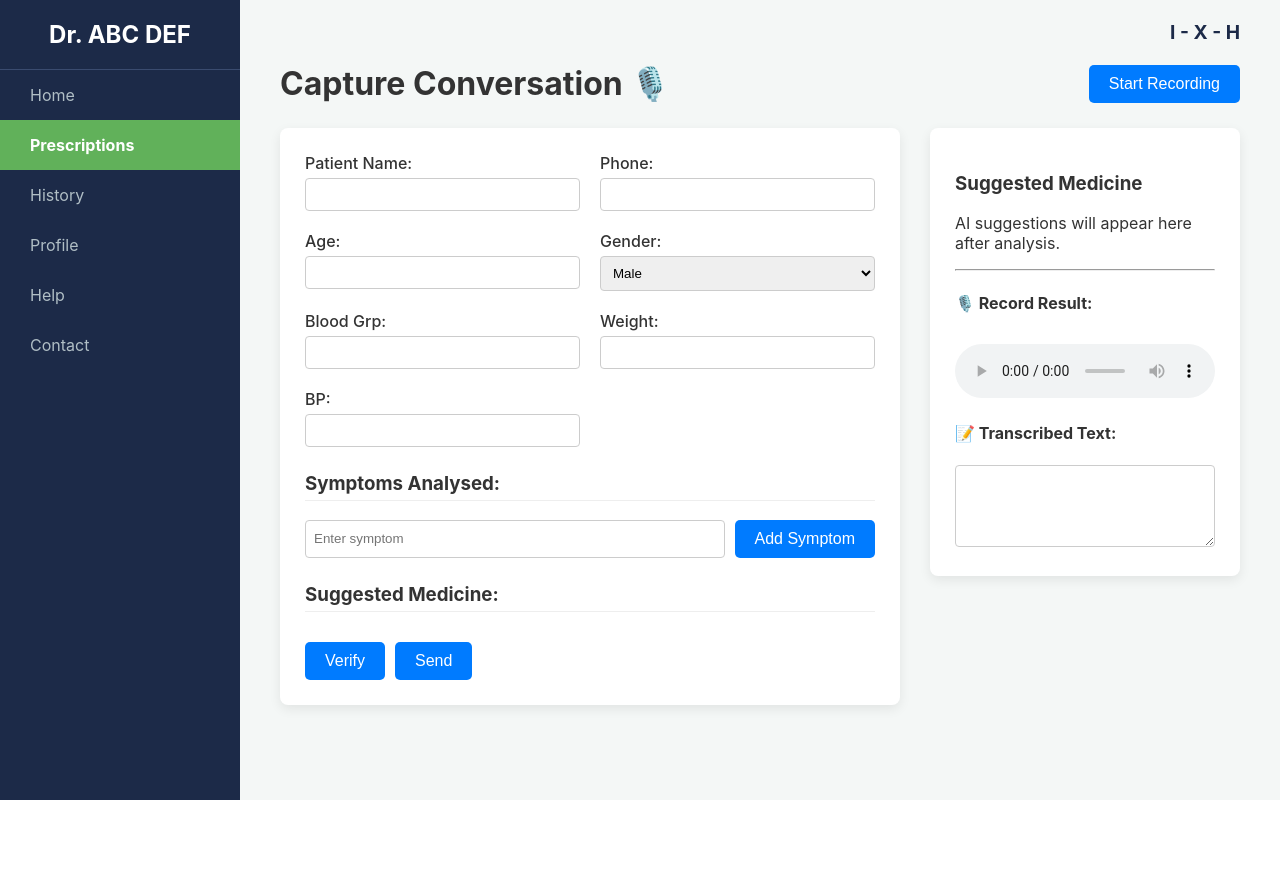
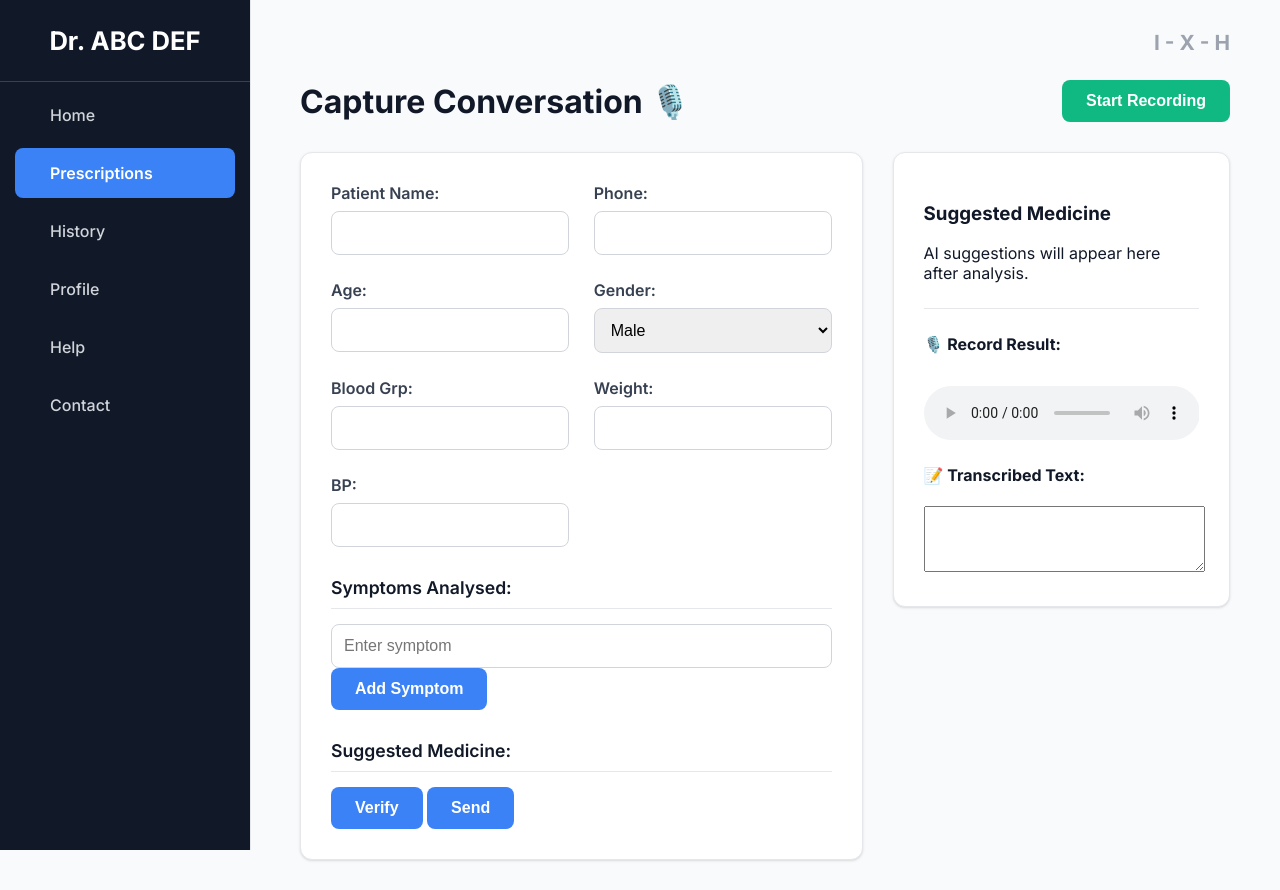
Before and after one commit to projectimaginex-hub/IXH_prescription_analyzer, a Django app: page /prescription/ in a window 1280 px wide. Before the commit the page ends 800 px from the top, so only its background shows below. Run offline with Django 5.2, Linux system fonts and the light colour scheme.

Commit message:
all the backend and some front end

```diff
--- a/static/css/base.css
+++ b/static/css/base.css
@@ -1,143 +1,190 @@
+/* --- Google Font Import --- */
+@import url('https://fonts.googleapis.com/css2?family=Inter:wght@400;500;600;700&display=swap');
+
 /* --- General Body and Font Styling --- */
 body {
-    font-family: -apple-system, BlinkMacSystemFont, "Segoe UI", Roboto, "Helvetica Neue", Arial, sans-serif;
+    font-family: 'Inter', -apple-system, BlinkMacSystemFont, "Segoe UI", Roboto, "Helvetica Neue", Arial, sans-serif;
     margin: 0;
-    background-color: #f4f7f6;
+    background-color: #f9fafb; /* Very light grey background */
     display: flex;
-    color: #333;
+    color: #111827; /* Near-black for high contrast */
+    -webkit-font-smoothing: antialiased;
+    -moz-osx-font-smoothing: grayscale;
 }
 
 /* --- Sidebar --- */
 .sidebar {
-    width: 240px;
-    background-color: #1c2a48; /* Dark Blue */
+    width: 250px;
+    background-color: #111827; /* Deep, dark navy blue */
     color: white;
     height: 100vh;
-    padding: 20px 0;
+    padding: 25px 0;
     position: fixed;
+    border-right: 1px solid #e5e7eb;
 }
 .sidebar h2 {
     text-align: center;
-    padding: 0 20px 20px 20px;
+    padding: 0 25px 25px 25px;
     margin: 0;
-    border-bottom: 1px solid #3a4b6f;
+    font-size: 1.6em;
+    font-weight: 700;
+    color: #ffffff;
+    border-bottom: 1px solid #374151;
 }
 .sidebar a {
     display: block;
-    color: #b0bec5;
-    padding: 15px 30px;
+    color: #d1d5db; /* Light grey for inactive links */
+    padding: 15px 35px;
+    margin: 8px 15px;
     text-decoration: none;
-    transition: background-color 0.3s, color 0.3s;
+    border-radius: 8px;
+    font-weight: 500;
+    transition: all 0.25s ease-in-out;
 }
 .sidebar a:hover {
-    background-color: #2a3e63;
+    background-color: #374151; /* Dark grey for hover */
     color: #ffffff;
 }
 .sidebar a.active {
-    background-color: #61b15a; /* Green */
+    background-color: #3b82f6; /* Bright, modern blue */
     color: white;
-    font-weight: bold;
+    font-weight: 600;
 }
 
 /* --- Main Content Area --- */
 .main-content {
-    margin-left: 240px; /* Same as sidebar width */
-    padding: 20px 40px;
-    width: calc(100% - 240px);
+    margin-left: 250px; /* Match sidebar width */
+    padding: 30px 50px;
+    width: calc(100% - 250px);
 }
 .top-bar {
     text-align: right;
-    font-weight: bold;
-    font-size: 1.2em;
-    padding-bottom: 20px;
-    color: #1c2a48;
+    font-weight: 600;
+    font-size: 1.3em;
+    padding-bottom: 25px;
+    color: #9ca3af;
 }
 
 /* --- Reusable Components (Cards & Buttons) --- */
 .card {
     background-color: white;
-    border-radius: 8px;
-    box-shadow: 0 4px 12px rgba(0, 0, 0, 0.08);
-    padding: 25px;
+    border-radius: 12px; /* Slightly more pronounced rounding */
+    box-shadow: 0 1px 3px 0 rgba(0, 0, 0, 0.1), 0 1px 2px -1px rgba(0, 0, 0, 0.1);
+    padding: 30px;
+    border: 1px solid #e5e7eb; /* Subtle border */
 }
 .btn {
-    background-color: #007bff;
+    background-color: #3b82f6; /* Bright blue */
     color: white;
     border: none;
-    padding: 10px 20px;
-    border-radius: 5px;
+    padding: 12px 24px;
+    border-radius: 8px;
     cursor: pointer;
     font-size: 1em;
-    font-weight: 500;
-    transition: background-color 0.3s;
+    font-weight: 600;
+    transition: all 0.25s ease-in-out;
 }
 .btn:hover {
-    background-color: #0056b3;
+    background-color: #2563eb;
+    transform: translateY(-1px);
+    box-shadow: 0 4px 6px -1px rgba(0, 0, 0, 0.1), 0 2px 4px -2px rgba(0, 0, 0, 0.1);
+}
+.btn.record-btn {
+    background-color: #10b981; /* A calming, modern green */
+}
+.btn.record-btn:hover {
+    background-color: #059669;
 }
 
-/* --- Home Page Styles --- */
-.home-header h1, .home-header .tagline { text-align: center; }
-.home-header h1 { margin-bottom: 5px; }
-.home-header .tagline { color: #666; margin-top: 0; }
-.home-container {
-    display: flex;
-    gap: 30px;
-    justify-content: center;
-    margin-top: 40px;
-}
-.home-card { text-align: center; width: 250px; }
-.home-card .icon { font-size: 3em; margin-bottom: 15px; }
-
-/* --- Prescription Page Styles --- */
+/* --- Headers --- */
 .page-header {
     display: flex;
     justify-content: space-between;
     align-items: center;
+    margin-bottom: 30px;
+}
+.page-header h1, .home-header h1 {
+    margin: 0;
+    font-weight: 700;
+    font-size: 2em;
+    color: #111827;
+}
+.home-header { text-align: center; margin-bottom: 40px; }
+.home-header .tagline { color: #6b7280; font-size: 1.1em; }
+
+/* --- Forms --- */
+.form-grid {
+    display: grid;
+    grid-template-columns: 1fr 1fr;
+    gap: 25px;
     margin-bottom: 25px;
 }
-.page-header h1 { margin: 0; }
-.blink { animation: blink 1s infinite; color: red; font-weight: bold; }
-@keyframes blink { 50% { opacity: 0; } }
+.form-group label { display: block; margin-bottom: 8px; font-weight: 600; color: #374151; }
+.form-group input, .form-group select, .symptom-input-group input {
+    width: 100%;
+    padding: 12px;
+    border: 1px solid #d1d5db;
+    border-radius: 8px;
+    box-sizing: border-box;
+    font-size: 1em;
+    transition: border-color 0.3s, box-shadow 0.3s;
+}
+.form-group input:focus, .form-group select:focus, .symptom-input-group input:focus {
+    outline: none;
+    border-color: #3b82f6;
+    box-shadow: 0 0 0 3px rgba(59, 130, 246, 0.2);
+}
+textarea { resize: vertical; }
 
-/* This is the key rule for the 2-column layout */
+/* --- Page-Specific Layouts --- */
 .content-container {
     display: grid;
-    grid-template-columns: 2fr 1fr; /* Two columns, first is twice as wide */
+    grid-template-columns: 2fr 1.2fr;
     gap: 30px;
     align-items: start;
 }
+.home-container {
+    display: grid;
+    grid-template-columns: repeat(auto-fit, minmax(250px, 1fr));
+    gap: 30px;
+}
+.home-card { text-align: center; }
+.home-card .icon { font-size: 3.5em; margin-bottom: 15px; color: #3b82f6; }
 
-.form-grid {
-    display: grid;
-    grid-template-columns: 1fr 1fr;
-    gap: 20px;
-    margin-bottom: 20px;
+/* --- Table Styles (History Page) --- */
+.history-table {
+    width: 100%;
+    border-collapse: collapse;
+    margin: 25px 0;
 }
-.form-group label { display: block; margin-bottom: 5px; font-weight: 500; }
-.form-group input, .form-group select {
-    width: 100%;
-    padding: 8px;
-    border: 1px solid #ccc;
-    border-radius: 4px;
-    box-sizing: border-box;
+.history-table th, .history-table td {
+    padding: 15px;
+    text-align: left;
+    border-bottom: 1px solid #e5e7eb;
 }
-.section-title { margin-top: 25px; border-bottom: 1px solid #eee; padding-bottom: 5px; }
-.symptom-input-group { display: flex; gap: 10px; }
-.symptom-input-group input { flex-grow: 1; padding: 8px; border: 1px solid #ccc; border-radius: 4px; }
-textarea#transcriptionText { width: 100%; border: 1px solid #ccc; border-radius: 4px; box-sizing: border-box; font-family: inherit; padding: 8px; resize: vertical; }
-.action-buttons { margin-top: 30px; display: flex; gap: 10px; }
+.history-table th {
+    background-color: #f9fafb;
+    font-weight: 600;
+    font-size: 0.85em;
+    text-transform: uppercase;
+    color: #6b7280;
+    letter-spacing: 0.5px;
+}
+.history-table tr:hover { background-color: #f3f4f6; }
 
-/* --- History Page Styles --- */
-.filter-container { display: flex; gap: 15px; align-items: center; margin-bottom: 25px; flex-wrap: wrap; }
-.filter-search { flex-grow: 1; padding: 8px; border: 1px solid #ccc; border-radius: 4px; }
-.filter-dates { display: flex; align-items: center; gap: 8px; }
-.history-table { width: 100%; border-collapse: collapse; margin-bottom: 25px; }
-.history-table th, .history-table td { border: 1px solid #ddd; padding: 12px; text-align: left; }
-.history-table th { background-color: #f8f9fa; font-weight: 600; }
-.history-table tr:nth-child(even) { background-color: #f2f2f2; }
-.history-table tr:hover { background-color: #e9ecef; }
-.btn-small { padding: 5px 10px; font-size: 0.85em; }
-.pagination { display: flex; justify-content: center; gap: 5px; }
-.pagination a { color: #007bff; padding: 8px 16px; text-decoration: none; border: 1px solid #ddd; border-radius: 4px; transition: background-color 0.3s; }
-.pagination a.active { background-color: #007bff; color: white; border-color: #007bff; }
-.pagination a:hover:not(.active) { background-color: #f2f2f2; }
+/* --- Misc Styles --- */
+.section-title {
+    margin-top: 30px;
+    margin-bottom: 15px;
+    padding-bottom: 10px;
+    border-bottom: 1px solid #e5e7eb;
+    font-size: 1.1em;
+    font-weight: 600;
+}
+.blink {
+    animation: blink 1.2s infinite;
+    color: #ef4444; /* Red for recording */
+    font-weight: 600;
+}
+@keyframes blink { 50% { opacity: 0.2; } }
+hr { border: 0; height: 1px; background-color: #e5e7eb; margin: 25px 0; }
```
